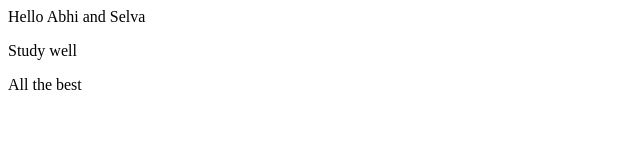
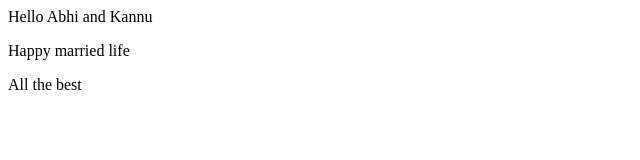
Before and after one commit to kannikact/localrepo, a plain HTML site: page index.html in a window 1280 px wide. Shown: the full height of the page, 0-640 px from the left. Drawn offline with Linux system fonts and the light colour scheme.

Commit message:
abhi and kannu

```diff
--- a/index.html
+++ b/index.html
@@ -1,3 +1,3 @@
-<p>Hello Abhi and Selva</p>
-<P>Study well</P>
+<p>Hello Abhi and Kannu</p>
+<P>Happy married life</P>
 <P>All the best</P>
```
